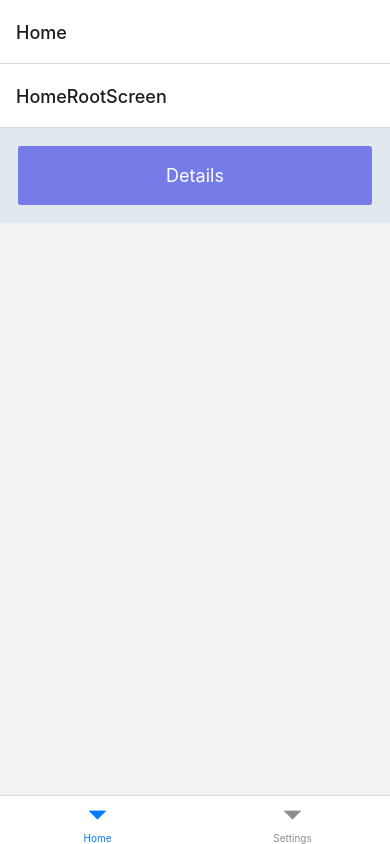
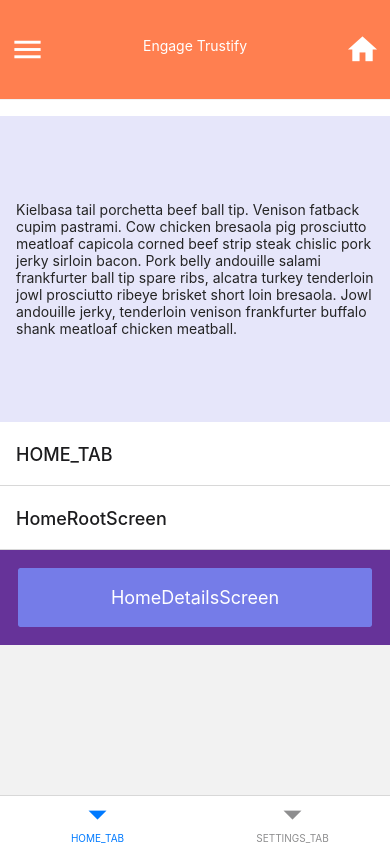
Before and after one commit to xblue-light/expo-boilerplate-ts, a React Native app: screen /DetailsScreen in a window 390 px wide. Built offline with nearby package versions, Linux system fonts and the light colour scheme.

Commit message:
chore: refactor app.tsx and screen components

```diff
--- a/App.tsx
+++ b/App.tsx
@@ -6,7 +6,9 @@
 import { alphaTheme } from "./app/styles/theme";
 import { HomeScreen } from "./app/screens/HomeScreen";
 import { DetailsScreen } from "./app/screens/DetailsScreen";
-import { OverlayAlpha } from "./app/components";
+import { OverlayScreen } from "./app/screens/OverlayScreen";
+import { ScreenNames } from "./app/enums/ScreenNames";
+import { HeaderAlpha } from "./app/components/Header";
 
 // BEGINS HOME STACK WITH MULTUPLE SCREENS
 const HomeStack = createNativeStackNavigator();
@@ -14,8 +16,14 @@
 function HomeStackScreen() {
   return (
     <HomeStack.Navigator>
-      <HomeStack.Screen name="HomeRootScreen" component={HomeScreen} />
-      <HomeStack.Screen name="HomeDetailsScreen" component={DetailsScreen} />
+      <HomeStack.Screen
+        name={ScreenNames.ROOT_HOME_SCREEN}
+        component={HomeScreen}
+      />
+      <HomeStack.Screen
+        name={ScreenNames.HOME_DETAILS_SCREEN}
+        component={DetailsScreen}
+      />
     </HomeStack.Navigator>
   );
 }
@@ -27,12 +35,8 @@
   return (
     <SettingsStack.Navigator>
       <SettingsStack.Screen
-        name="SettingsOverlayScreen"
-        component={OverlayAlpha}
-      />
-      <SettingsStack.Screen
-        name="SettingsDetailsScreen"
-        component={DetailsScreen}
+        name={ScreenNames.SETTINGS_OVERLAY_SCREEN}
+        component={OverlayScreen}
       />
     </SettingsStack.Navigator>
   );
@@ -45,9 +49,10 @@
   return (
     <ThemeProvider theme={alphaTheme}>
       <NavigationContainer>
-        <Tab.Navigator initialRouteName="Home">
-          <Tab.Screen name="Home" component={HomeStackScreen} />
-          <Tab.Screen name="Settings" component={SettingsStackScreen} />
+        <HeaderAlpha />
+        <Tab.Navigator initialRouteName={ScreenNames.ROOT_HOME_SCREEN}>
+          <Tab.Screen name="HOME_TAB" component={HomeStackScreen} />
+          <Tab.Screen name="SETTINGS_TAB" component={SettingsStackScreen} />
         </Tab.Navigator>
       </NavigationContainer>
     </ThemeProvider>
--- a/app/components/Header.tsx
+++ b/app/components/Header.tsx
@@ -1,5 +1,5 @@
 import * as React from "react";
-import { Header, Icon } from "@rneui/base";
+import { Header, Icon, Text } from "@rneui/base";
 import { SafeAreaProvider } from "react-native-safe-area-context";
 import { View, TouchableOpacity } from "react-native";
 import { globalStyles } from "../styles/global";
@@ -12,25 +12,36 @@
         barStyle="default"
         centerComponent={{
           text: "Engage Trustify",
-          style: { color: "#fff" },
+          style: { color: "#ffffff", paddingTop: 5 },
         }}
         centerContainerStyle={{}}
         containerStyle={globalStyles.headerContainer}
         leftComponent={
           <View style={globalStyles.headerRight}>
             <TouchableOpacity
-              onPress={() => console.log("Hello you clicked menu icon")}
+              onPress={() => console.log("Hello you clicked menu icon 2")}
             >
-              <Icon name="menu" color="white" />
+              <Icon name="menu" color="white" size={35} />
             </TouchableOpacity>
           </View>
         }
         linearGradientProps={{}}
         placement="center"
-        rightComponent={{ icon: "home", color: "#fff" }}
+        rightComponent={{ icon: "home", color: "#ffffff", size: 35 }}
         rightContainerStyle={{}}
         statusBarProps={{}}
       />
+      <View style={globalStyles.viewStyles}>
+        <Text>
+          Kielbasa tail porchetta beef ball tip. Venison fatback cupim pastrami.
+          Cow chicken bresaola pig prosciutto meatloaf capicola corned beef
+          strip steak chislic pork jerky sirloin bacon. Pork belly andouille
+          salami frankfurter ball tip spare ribs, alcatra turkey tenderloin jowl
+          prosciutto ribeye brisket short loin bresaola. Jowl andouille jerky,
+          tenderloin venison frankfurter buffalo shank meatloaf chicken
+          meatball.
+        </Text>
+      </View>
     </SafeAreaProvider>
   );
 };
--- a/app/components/index.tsx
+++ b/app/components/index.tsx
@@ -1,5 +1,4 @@
 export * from "./Header";
-export * from "./Overlay";
 export * from "./TextAlpha";
 export * from "./TextBeta";
 export * from "./Button";
--- /dev/null
+++ b/app/enums/ScreenNames.ts
@@ -0,0 +1,6 @@
+export enum ScreenNames {
+  ROOT_HOME_SCREEN = "HomeRootScreen",
+  HOME_DETAILS_SCREEN = "HomeDetailsScreen",
+  SETTINGS_OVERLAY_SCREEN = "SettingsOverlayScreen",
+  SETTINGS_DETAILS_SCREEN = "SettingsDetailsScreen",
+}
--- a/app/screens/DetailsScreen.tsx
+++ b/app/screens/DetailsScreen.tsx
@@ -1,17 +1,22 @@
-import { HeaderAlpha } from "../components/index";
 import React from "react";
-import { View, Text } from "react-native";
-import { useTheme, Button } from "@rneui/themed";
+import { View, Text, TouchableOpacity } from "react-native";
 import { globalStyles } from "../styles/global";
+import { ScreenNames } from "../enums/ScreenNames";
 
-export const DetailsScreen = () => {
-  const { theme } = useTheme();
+export const DetailsScreen = ({ navigation }: any): JSX.Element => {
+  const goBackHome = (): void =>
+    navigation.navigate(ScreenNames.ROOT_HOME_SCREEN);
   return (
     <>
-      <HeaderAlpha />
-      <View style={globalStyles?.viewStyles}>
-        <Text>This is the details screen can be reusable component.</Text>
-        <Button title="WELCOME DETAILS"></Button>
+      <View style={globalStyles.container}>
+        <View style={globalStyles?.viewStyles}>
+          <Text style={{ textAlign: "left" }}>
+            This is the home details screen can be reusable component.
+          </Text>
+          <TouchableOpacity onPress={goBackHome}>
+            <Text style={{ textAlign: "left" }}>GO HOMEe</Text>
+          </TouchableOpacity>
+        </View>
       </View>
     </>
   );
--- a/app/screens/HomeScreen.tsx
+++ b/app/screens/HomeScreen.tsx
@@ -1,7 +1,6 @@
 import { Button, useTheme } from "@rneui/themed";
 import React from "react";
 import { SafeAreaView } from "react-native-safe-area-context";
-import { Platform } from "react-native";
 
 export const HomeScreen = ({ navigation }: any) => {
   const { theme } = useTheme();
@@ -9,12 +8,12 @@
     <SafeAreaView
       style={{
         padding: theme.spacing.md,
-        backgroundColor: theme.colors.grey5,
+        backgroundColor: "rebeccapurple",
       }}
     >
       <Button
         onPress={() => navigation.navigate("HomeDetailsScreen")}
-        title="Details"
+        title="HomeDetailsScreen"
         color="primary"
       />
     </SafeAreaView>
--- a/app/components/Overlay.tsx
+++ b/app/screens/OverlayScreen.tsx
@@ -6,12 +6,7 @@
 
 type OverlayComponentProps = {};
 
-//
-// TODO:
-// 1. Need to make component much more reuseable
-// 2. Fix types
-//
-export const OverlayAlpha: React.FunctionComponent<OverlayComponentProps> = ({
+export const OverlayScreen: React.FunctionComponent<OverlayComponentProps> = ({
   navigation,
 }: any) => {
   const { theme } = useTheme();
@@ -25,13 +20,9 @@
     <SafeAreaView
       style={{
         padding: theme.spacing.md,
-        backgroundColor: theme.colors.warning,
+        backgroundColor: "yellow",
       }}
     >
-      <Button
-        title="GO TO DETAILS"
-        onPress={() => navigation.navigate("SettingsDetailsScreen")}
-      />
       <Button title="Open Overlay" onPress={toggleOverlay} />
       <Overlay
         isVisible={visible}
--- a/app/styles/global.ts
+++ b/app/styles/global.ts
@@ -1,26 +1,22 @@
 import { StyleSheet } from "react-native";
 
 export const globalStyles = StyleSheet.create({
-  titleText: {
-    fontSize: 18,
-    fontWeight: "bold",
-    color: "#333",
-  },
+  titleText: {},
   paragraph: {
     marginVertical: 8,
     lineHeight: 20,
   },
   container: {
     flex: 1,
-    padding: 20,
   },
   headerContainer: {
     justifyContent: "center",
     alignItems: "center",
-    backgroundColor: "#397af8",
-    marginBottom: 20,
+    backgroundColor: "coral",
+    marginBottom: 16,
     width: "100%",
-    paddingVertical: 15,
+    paddingVertical: 16,
+    height: 100,
   },
   heading: {
     color: "white",
@@ -42,13 +38,18 @@
   },
   textPrimary: {
     marginVertical: 20,
-    textAlign: "center",
     fontSize: 20,
   },
   textSecondary: {
     marginBottom: 10,
-    textAlign: "center",
     fontSize: 17,
   },
-  viewStyles: { flex: 1, alignItems: "center", justifyContent: "center" },
+  viewStyles: {
+    flex: 1,
+    alignItems: "flex-start",
+    justifyContent: "center",
+    backgroundColor: "lavender",
+    paddingLeft: 16,
+    paddingRight: 16,
+  },
 });
```
Also changed, not shown: app/components/DrawerLayoutAndroid.tsx (renamed from app/screens/DrawerLayoutAndroidScreen.tsx).
